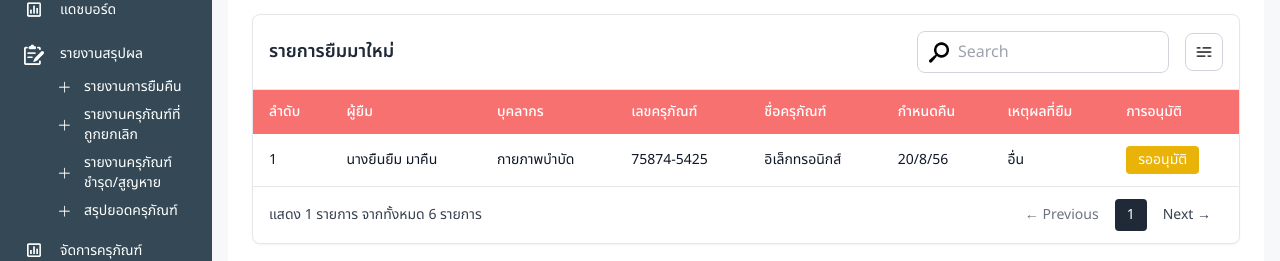
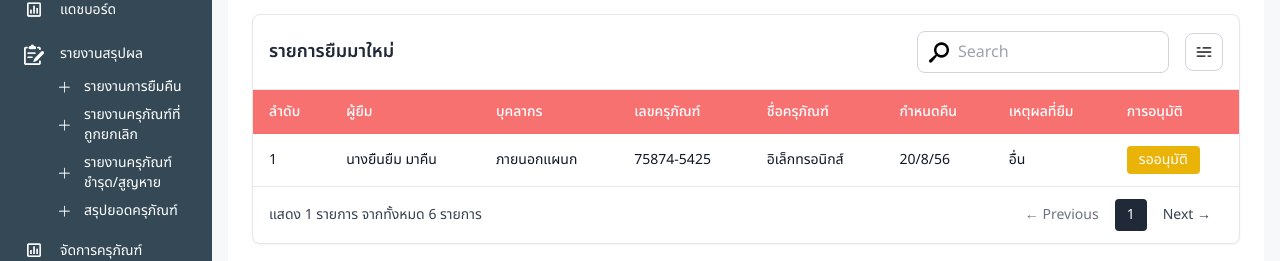
Before and after one commit to KaNywTipm/karuphan-hospital, a Next.js app: page /role1-admin in a window 1280 px wide. Shown: the part 220-481 px from the top of the page. Built offline with nearby package versions, Linux system fonts and the light colour scheme.

Commit message:
Refactor admin role pages and update user data structure

```diff
--- a/src/app/(page)/role1-admin/Approved/page.tsx
+++ /dev/null
@@ -1 +0,0 @@
-// รอคืน -ผู้ดูแลระบบครุภัณฑ์
--- a/src/app/(page)/role1-admin/Not-Approved/page.tsx
+++ /dev/null
@@ -1 +0,0 @@
-// ไม่อนุมัติ -ผู้ดูแลระบบครุภัณฑ์
--- a/src/app/(page)/role1-admin/Returned/page.tsx
+++ /dev/null
@@ -1 +0,0 @@
-// คืนแล้ว -ผู้ดูแลระบบครุภัณฑ์
--- a/src/components/Menu.tsx
+++ b/src/components/Menu.tsx
@@ -9,8 +9,8 @@ const menuItems = [
       {
         icon: "/list.png",
         label: "รายการยืมคืนครุภัณฑ์",
-        href: "/borrow-return-list",
-        visible: ["admin", "internal", "external"],
+        href: "/role1-admin",
+        visible: ["admin"],
       },
       {
         icon: "/list.png",
@@ -33,8 +33,8 @@ const menuItems = [
           {
             icon: "/plus.png",
             label: "รายงานการยืมคืน",
-            href: "/report1-borrow-return",
-            visible: ["admin", "internal"],
+            href: "/report1-borrow_return",
+            visible: ["admin"],
           },
           {
             icon: "/plus.png",
--- a/src/lib/data.ts
+++ b/src/lib/data.ts
@@ -59,12 +59,12 @@ export const outCPUData = [
   },
 ];
 
-export type Role = "admin" | "internal" | "external" | "other";
+export type Role = "admin" | "internal" | "external";
 
 export interface User {
   id: number;
   fullName: string;
-  username: string;
+  email: string;
   phone: string;
   password: string;
   role: Role;
@@ -73,8 +73,8 @@ export interface User {
 export const users: User[] = [
   {
     id: 1,
-    fullName: "ผู้ระบบ",
-    username: "admin",
+    fullName: "ผู้ดูแลระบบครุภัณฑ์",
+    email: "admin@example.com",
     phone: "0800000000",
     password: "adminSecurePassword", // ส่งให้โดยตรง ไม่ให้สมัคร
     role: "admin",
@@ -82,15 +82,15 @@ export const users: User[] = [
   {
     id: 2,
     fullName: "พยาบาล สมใจ",
-    username: "nurse01",
+    email: "nurse01@example.com",
     phone: "0811111111",
     password: "12345678",
     role: "internal",
   },
   {
     id: 3,
-    fullName: "เจ้าหน้าที่ รพ.สต.บ้านเหนือ",
-    username: "officer01",
+    fullName: "เจ้าหน้าที่ รพ.สต.บ้านไหน",
+    email: "officer01@example.com",
     phone: "0822222222",
     password: "abcd1234",
     role: "external",
@@ -115,7 +115,7 @@ export const borrowReturnData: BorrowReturn[] = [
   {
     id: 1,
     borrowerName: "นางยืมแล้ว คืนเถ้อ",
-    department: "กายภาพบำบัด",
+    department: "ภายนอกแผนก",
     equipmentCode: "75878-5635",
     category: "อิเล็กทรอนิกส์",
     returnDate: "15/8/56",
@@ -127,7 +127,7 @@ export const borrowReturnData: BorrowReturn[] = [
   {
     id: 2,
     borrowerName: "นางเอ็งยืม คืนมา",
-    department: "กายภาพบำบัด",
+    department: "ภายในแผนก",
     equipmentCode: "75874-5435",
     category: "อิเล็กทรอนิกส์",
     returnDate: "16/8/56",
@@ -139,7 +139,7 @@ export const borrowReturnData: BorrowReturn[] = [
   {
     id: 3,
     borrowerName: "นางยืนยืม มาคืน",
-    department: "กายภาพบำบัด",
+    department: "ภายนอกแผนก",
     equipmentCode: "75874-5425",
     category: "อิเล็กทรอนิกส์",
     returnDate: "20/8/56",
@@ -151,7 +151,7 @@ export const borrowReturnData: BorrowReturn[] = [
   {
     id: 4,
     borrowerName: "นางนั่งยืม รอคืน",
-    department: "กายภาพบำบัด",
+    department: "ภายในแผนก",
     equipmentCode: "75874-5415",
     category: "อิเล็กทรอนิกส์",
     returnDate: "11/8/56",
@@ -163,7 +163,7 @@ export const borrowReturnData: BorrowReturn[] = [
   {
     id: 5,
     borrowerName: "นางเอามา คืนนะ",
-    department: "กายภาพบำบัด",
+    department: "ภายนอกแผนก",
     equipmentCode: "75874-5405",
     category: "อิเล็กทรอนิกส์",
     returnDate: "12/8/56",
@@ -175,7 +175,7 @@ export const borrowReturnData: BorrowReturn[] = [
   {
     id: 6,
     borrowerName: "นายทดสอบ สมมติ",
-    department: "ห้องผ่าตัด",
+    department: "ภายในแผนก",
     equipmentCode: "75874-5500",
     category: "อิเล็กทรอนิกส์",
     returnDate: "25/8/56",
```
Also changed, not shown: src/app/(page)/menu/report1-borrow_return/page.tsx (renamed from src/app/(page)/menu/report1-borrow-return/page.tsx).
